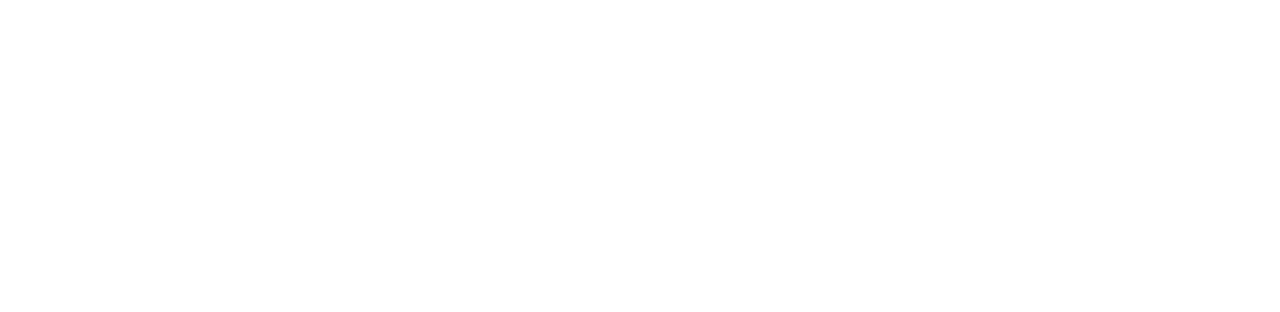
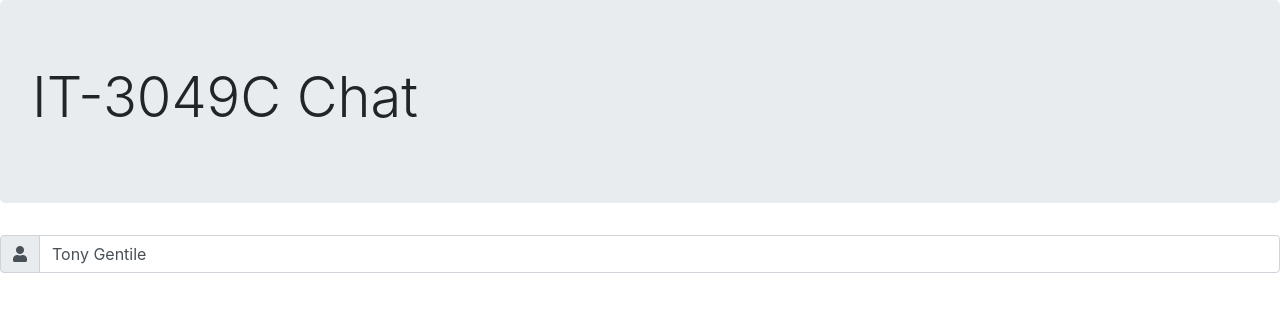
Before and after one commit to IT3049C-Students/4-chat-TGentile6, a website: page index.html in a window 1280 px wide. Drawn offline with Linux system fonts and the light colour scheme.

Commit message:
Finished HTML header

```diff
--- a/index.html
+++ b/index.html
@@ -15,7 +15,17 @@
 
     <body>
         <header>
-
+            <div class="jumbotron">
+                <h1 class="display-4">IT-3049C Chat</h1>
+            </div>
+            <div class="input-group mb-3">
+                <div class="input-group-prepend">
+                    <span class="input-group-text">
+                        <i class="fas fa-user"></i>
+                    </span>
+                </div>
+                <input id="my-name-input" type="text" class="form-control" placeholder="Name" value="Tony Gentile">
+              </div>
         </header>
 
         <div id="chat">
```
